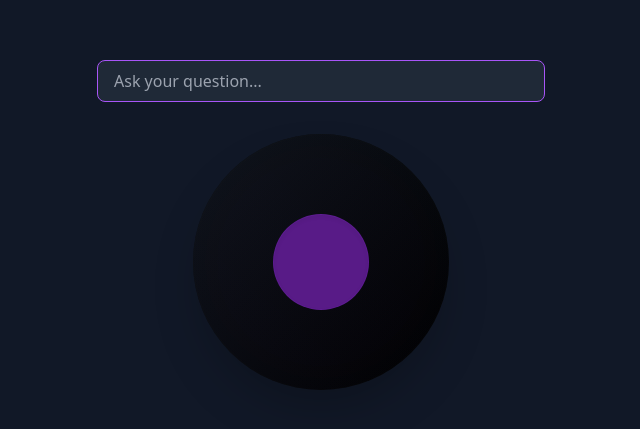
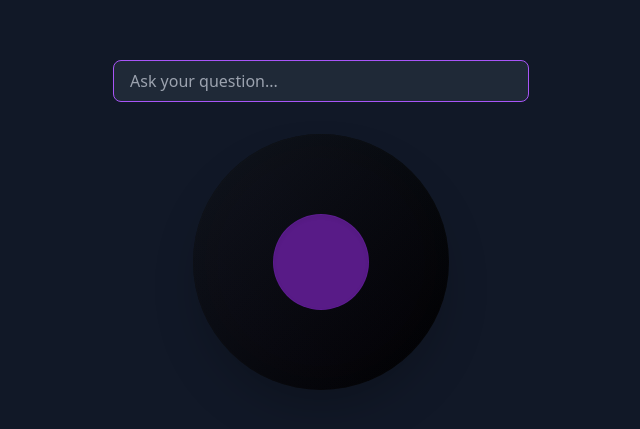
Before and after one commit to RimasBac/magic-8-ball-oracle, a React (Create React App) app: page / in a window 1280 px wide. Shown: the part 175-604 px from the top of the page, without its empty margins (319-959 px from the left). Built offline with nearby package versions, Linux system fonts and the light colour scheme; the HTML template or start-up script is replaced by a standard one.

Commit message:
fix: Prevent scrolling when smoke effect is active
- Add fixed positioning to main container
- Set explicit viewport dimensions
- Force overflow hidden on root elements
- Add proper container sizing

```diff
--- a/src/components/SmokeEffect.tsx
+++ b/src/components/SmokeEffect.tsx
@@ -8,14 +8,12 @@ interface SmokeEffectProps {
 const SmokeEffect: React.FC<SmokeEffectProps> = ({ isActive }) => {
   const particles = useMemo(() => {
     return Array.from({ length: 100 }, (_, i) => {
-      // Calculate starting position around the ball
       const angle = (Math.random() * Math.PI * 2);
-      const distance = Math.random() * 20; // Small initial distance from ball center
+      const distance = Math.random() * 20;
       const startX = Math.cos(angle) * distance;
       const startY = Math.sin(angle) * distance;
 
-      // Calculate end position spreading across screen
-      const endDistance = 100 + Math.random() * 800; // Much larger end distance
+      const endDistance = 100 + Math.random() * 800;
       const endX = Math.cos(angle) * endDistance;
       const endY = Math.sin(angle) * endDistance;
 
@@ -25,9 +23,9 @@ const SmokeEffect: React.FC<SmokeEffectProps> = ({ isActive }) => {
         startY,
         endX,
         endY,
-        scale: Math.random() * 3 + 1, // Larger scale for more coverage
+        scale: Math.random() * 3 + 1,
         rotation: Math.random() * 720 - 360,
-        duration: Math.random() * 3 + 4, // Longer duration for smoother spread
+        duration: Math.random() * 3 + 4,
         delay: Math.random() * 2
       };
     });
@@ -36,8 +34,7 @@ const SmokeEffect: React.FC<SmokeEffectProps> = ({ isActive }) => {
   if (!isActive) return null;
 
   return (
-    <div className="fixed inset-0 pointer-events-none">
-      {/* Center point for smoke origin */}
+    <div className="fixed inset-0 w-screen h-screen overflow-hidden pointer-events-none">
       <div className="absolute left-1/2 top-1/2 transform -translate-x-1/2 -translate-y-1/2">
         {particles.map(particle => (
           <motion.div
@@ -75,7 +72,6 @@ const SmokeEffect: React.FC<SmokeEffectProps> = ({ isActive }) => {
         ))}
       </div>
 
-      {/* Ambient fog overlay */}
       <motion.div
         className="absolute inset-0 bg-gradient-radial from-purple-500/5 via-purple-500/2 to-transparent"
         initial={{ opacity: 0 }}
--- a/src/components/ThemedMagic8Ball.tsx
+++ b/src/components/ThemedMagic8Ball.tsx
@@ -11,7 +11,6 @@ export const ThemedMagic8Ball: React.FC = () => {
     setIsShaking(true);
     setAnswer(null);
 
-    // Simulate thinking time
     await new Promise(resolve => setTimeout(resolve, 1000));
 
     const answers = [
@@ -39,15 +38,15 @@ export const ThemedMagic8Ball: React.FC = () => {
   };
 
   return (
-    <div className="min-h-screen bg-gray-900 flex flex-col items-center justify-center p-4">
-      {/* Input */}
+    <div className="fixed inset-0 w-screen h-screen overflow-hidden bg-gray-900 flex flex-col items-center justify-center">
+      <div className="relative w-full max-w-md px-4 mb-8">
         <form
           onSubmit={(e) => {
             e.preventDefault();
             const question = (e.target as HTMLFormElement).question.value;
             handleAsk(question);
           }}
-        className="mb-8 w-full max-w-md"
+          className="w-full"
         >
           <input
             type="text"
@@ -56,12 +55,15 @@ export const ThemedMagic8Ball: React.FC = () => {
             className="w-full px-4 py-2 rounded-lg bg-gray-800 text-white border border-purple-500 focus:outline-none focus:ring-2 focus:ring-purple-500"
           />
         </form>
+      </div>
 
+      <div className="relative">
         <AnimatedMagic8Ball
           isShaking={isShaking}
           answer={answer}
         />
       </div>
+    </div>
   );
 };
 
--- a/src/index.css
+++ b/src/index.css
@@ -1,3 +1,11 @@
 @tailwind base;
 @tailwind components;
 @tailwind utilities;
+
+html, body, #root {
+  height: 100vh;
+  width: 100vw;
+  margin: 0;
+  padding: 0;
+  overflow: hidden;
+}
```
Lines whose indentation alone changed are shown as unchanged.
